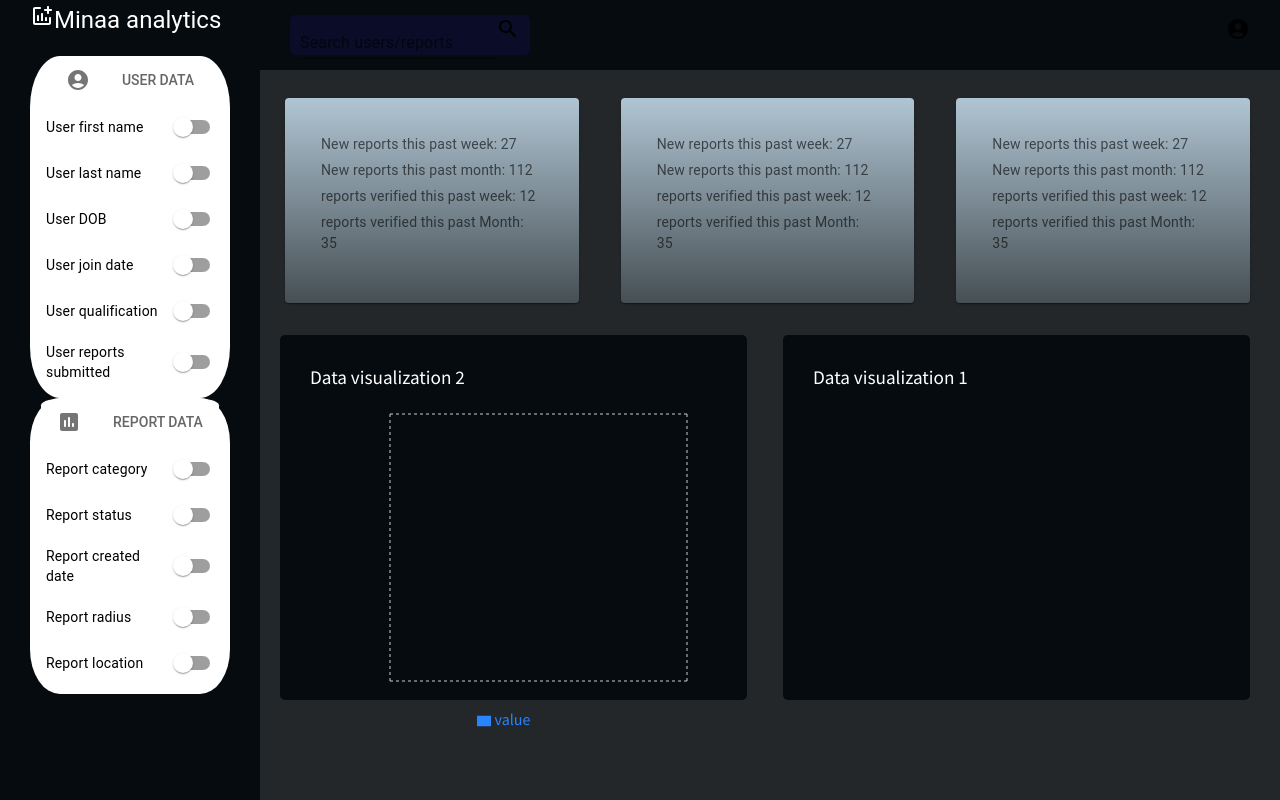
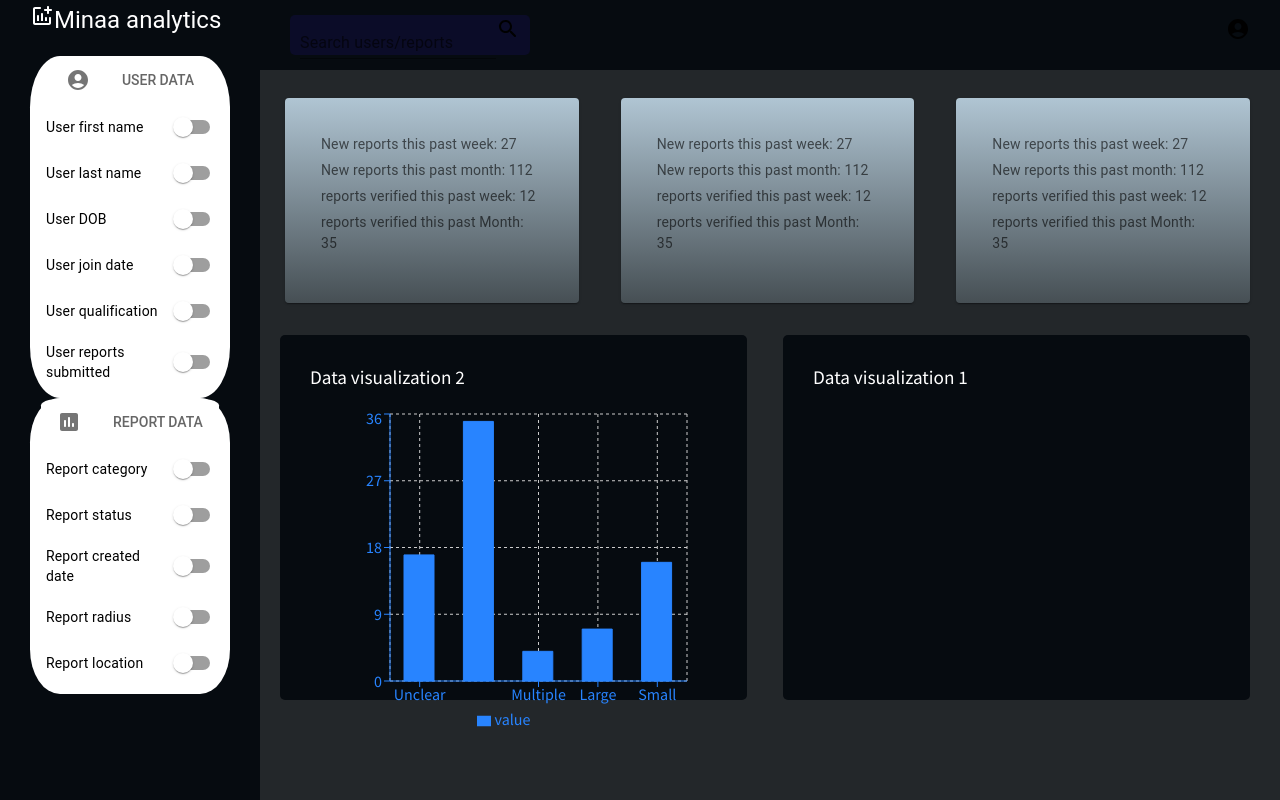
Before and after one commit to Bohjaangles/minaa-admin, a React (Create React App) app in the folder admin-page/: page /dashboard in a window 1280 px wide. Built offline with nearby package versions, Linux system fonts and the light colour scheme.

Commit message:
fix the chart so data is able to display using mock data in data visualization 2

```diff
--- a/admin-page/src/components/dashboard/ReportChart.jsx
+++ b/admin-page/src/components/dashboard/ReportChart.jsx
@@ -47,7 +47,7 @@ export default function ReportChart() {
   return (
     <ResponsiveContainer width="100%" >
       <BarChart
-        data={reportsData}
+        data={chartData}
         margin={{
             top: 5,
             right: 30,
--- a/admin-page/src/styles/dashboard.css
+++ b/admin-page/src/styles/dashboard.css
@@ -30,10 +30,6 @@
   margin-top: 25px;
   margin-left: 10px;
 
-}
-
-.single__card:nth-child(4) {
-  background: var(--card-04-bg);
 }
 
 .card__content h4 {
```
